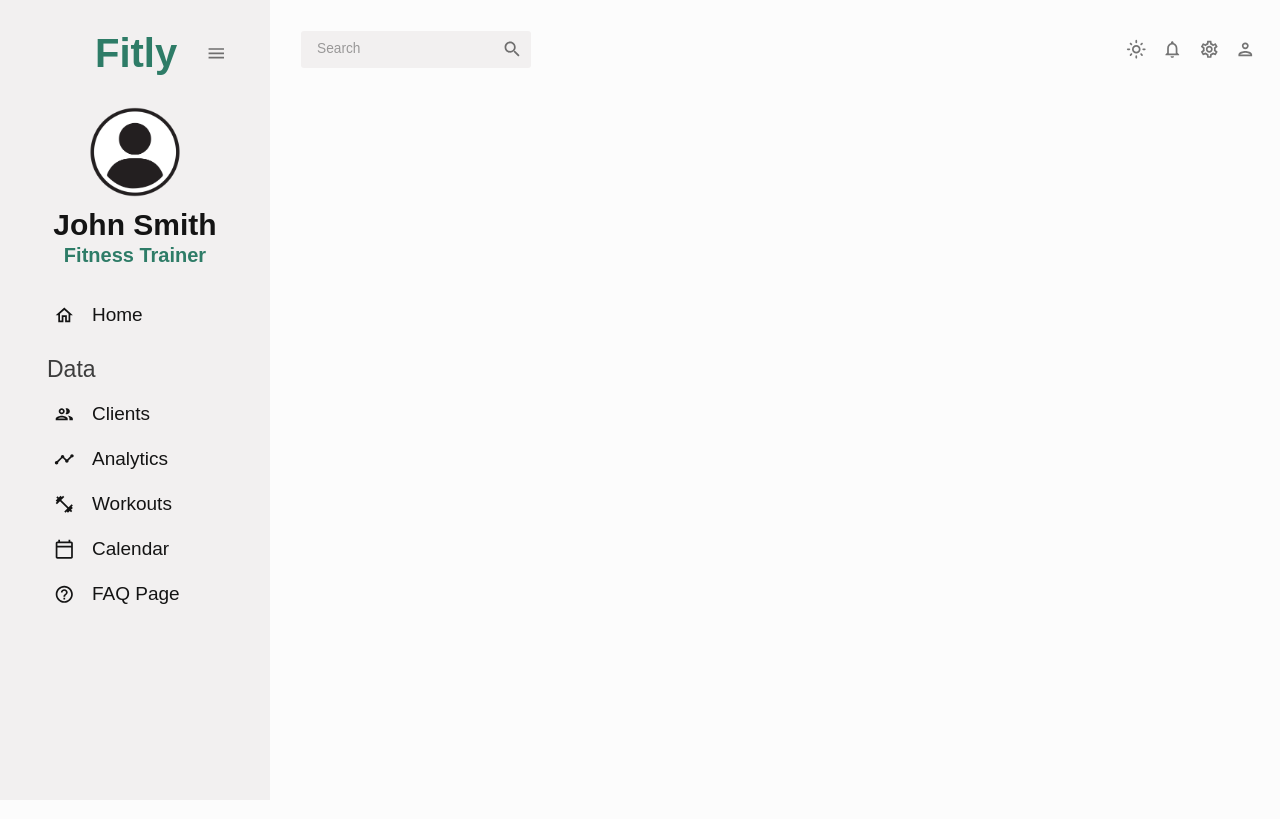
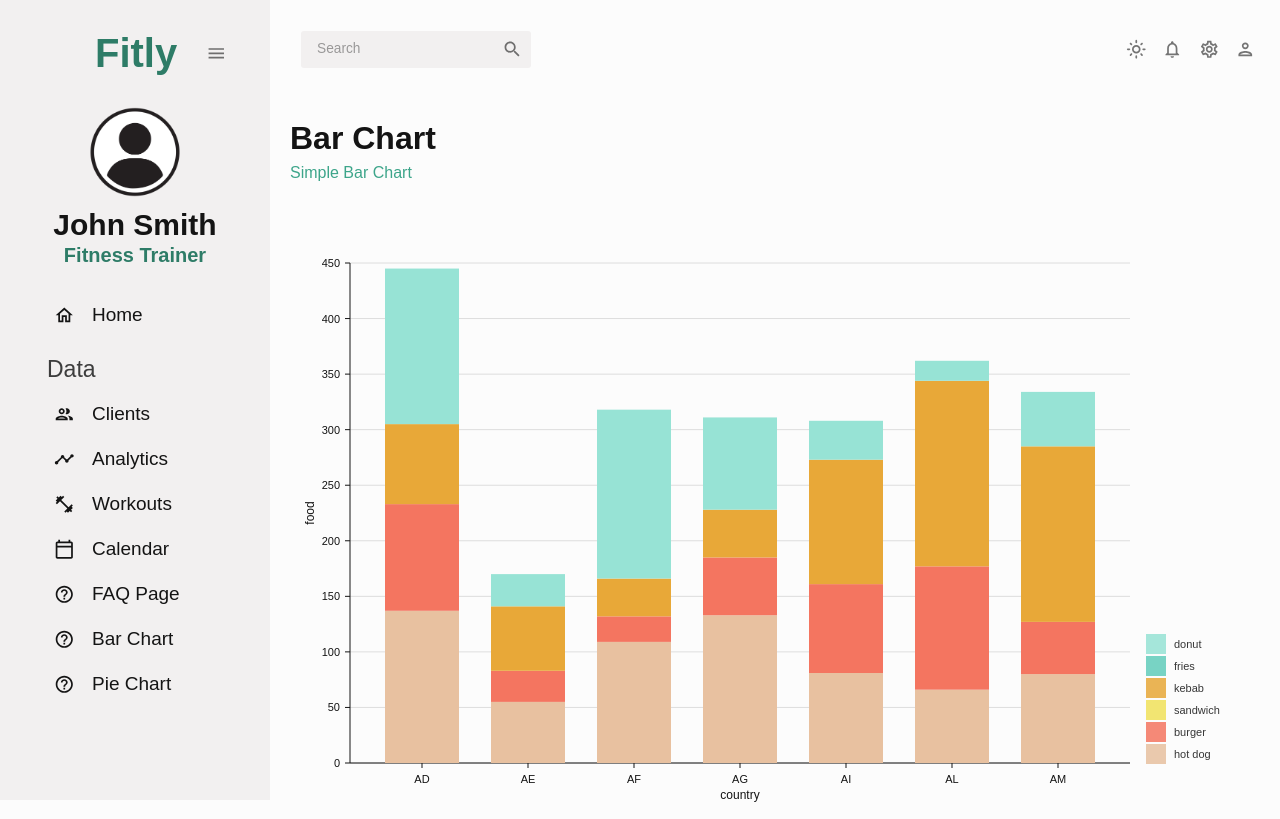
Before and after one commit to alantientran/Convergent-Health-Tech-Watch-Site, a React (Create React App) app in the folder on-the-watch/: page /bar in a window 1280 px wide. Built offline with nearby package versions, Linux system fonts and the light colour scheme.

Commit message:
added bar and pie chart

```diff
--- a/on-the-watch/src/App.js
+++ b/on-the-watch/src/App.js
@@ -6,10 +6,11 @@
 //import Home from "./scenes/home"
 import Dashboard from "./scenes/dashboard";
 import Clients from "./scenes/client";
-// import Bar from "./scenes/bar";
+import Bar from "./scenes/bar";
 // import Line from "./scenes/line";
 import Form from "./scenes/form";
 import Calendar from "./scenes/calendar";
+import Pie from "./scenes/pie";
 
 function App() {
   const [theme, colorMode] = useMode();
@@ -26,9 +27,10 @@
               <Route path="/dashboard" element={<Dashboard />} />
               <Route path="/clients" element={<Clients />} />
               <Route path="/form" element={<Form />} />
-              {/* <Route path="/bar" element={<Bar />} /> */}
+              <Route path="/bar" element={<Bar />} />
               {/* <Route path="/line" element={<Line />} /> */}
               <Route path="/calendar" element={<Calendar />} />
+              <Route path="/pie" element={<Pie />} />
             </Routes>
           </main>
         </div>
--- /dev/null
+++ b/on-the-watch/src/components/BarChart.jsx
@@ -0,0 +1,162 @@
+import { useTheme } from "@mui/material";
+import { ResponsiveBar } from "@nivo/bar";
+import { tokens } from "../theme";
+import { mockBarData as data} from "../data/mockData";
+
+
+const BarChart = ({isDashboard = false}) => {
+    const theme = useTheme();
+    const colors = tokens(theme.palette.mode);
+
+    return (
+        <ResponsiveBar
+        data={data}
+        theme ={{
+            axis:{
+                domain:{
+                    line:{
+                        stroke: colors.grey[100]
+                    }
+                },
+                legend: {
+                    text: {
+                        fill: colors.grey[100]
+                    }
+                },
+                ticks: {
+                    line: {
+                        stroke: colors.grey[100],
+                        strongWidth: 1
+                    },
+                    text: {
+                        fill: colors.grey[100]
+                    }
+                }
+            },
+            legends:{
+                text: {
+                    fill: colors.grey[100]
+                }
+            }
+        }}
+        keys={[
+            'hot dog',
+            'burger',
+            'sandwich',
+            'kebab',
+            'fries',
+            'donut'
+        ]}
+        indexBy="country"
+        margin={{ top: 50, right: 130, bottom: 50, left: 60 }}
+        padding={0.3}
+        valueScale={{ type: 'linear' }}
+        indexScale={{ type: 'band', round: true }}
+        colors={{ scheme: 'nivo' }}
+        defs={[
+            {
+                id: 'dots',
+                type: 'patternDots',
+                background: 'inherit',
+                color: '#38bcb2',
+                size: 4,
+                padding: 1,
+                stagger: true
+            },
+            {
+                id: 'lines',
+                type: 'patternLines',
+                background: 'inherit',
+                color: '#eed312',
+                rotation: -45,
+                lineWidth: 6,
+                spacing: 10
+            }
+        ]}
+        fill={[
+            {
+                match: {
+                    id: 'fries'
+                },
+                id: 'dots'
+            },
+            {
+                match: {
+                    id: 'sandwich'
+                },
+                id: 'lines'
+            }
+        ]}
+        borderColor={{
+            from: 'color',
+            modifiers: [
+                [
+                    'darker',
+                    1.6
+                ]
+            ]
+        }}
+        axisTop={null}
+        axisRight={null}
+        axisBottom={{
+            tickSize: 5,
+            tickPadding: 5,
+            tickRotation: 0,
+            legend: isDashboard ? undefined : 'country',
+            legendPosition: 'middle',
+            legendOffset: 32,
+            truncateTickAt: 0
+        }}
+        axisLeft={{
+            tickSize: 5,
+            tickPadding: 5,
+            tickRotation: 0,
+            legend: isDashboard ? undefined : 'food',
+            legendPosition: 'middle',
+            legendOffset: -40,
+            truncateTickAt: 0
+        }}
+        enableLabel={false}
+        labelSkipWidth={11}
+        labelSkipHeight={10}
+        labelTextColor={{
+            from: 'color',
+            modifiers: [
+                [
+                    'darker',
+                    1.6
+                ]
+            ]
+        }}
+        legends={[
+            {
+                dataFrom: 'keys',
+                anchor: 'bottom-right',
+                direction: 'column',
+                justify: false,
+                translateX: 116,
+                translateY: 1,
+                itemsSpacing: 2,
+                itemWidth: 100,
+                itemHeight: 20,
+                itemDirection: 'left-to-right',
+                itemOpacity: 0.85,
+                symbolSize: 20,
+                effects: [
+                    {
+                        on: 'hover',
+                        style: {
+                            itemOpacity: 1
+                        }
+                    }
+                ]
+            }
+        ]}
+        role="application"
+        ariaLabel="Nivo bar chart demo"
+        barAriaLabel={e=>e.id+": "+e.formattedValue+" in country: "+e.indexValue}
+    />
+    )
+}
+
+export default BarChart;
--- /dev/null
+++ b/on-the-watch/src/components/PieChart.jsx
@@ -0,0 +1,170 @@
+import { ResponsivePie } from "@nivo/pie";
+import { tokens } from "../theme";
+import { useTheme } from "@mui/material";
+import { mockPieData as data} from "../data/mockData";
+
+const PieChart = () => {
+    const theme = useTheme();
+    const colors = tokens(theme.palette.mode);
+
+    return (
+        <ResponsivePie
+        data={data}
+        theme ={{
+            axis:{
+                domain:{
+                    line:{
+                        stroke: colors.grey[100]
+                    }
+                },
+                legend: {
+                    text: {
+                        fill: colors.grey[100]
+                    }
+                },
+                ticks: {
+                    line: {
+                        stroke: colors.grey[100],
+                        strongWidth: 1
+                    },
+                    text: {
+                        fill: colors.grey[100]
+                    }
+                }
+            },
+            legends:{
+                text: {
+                    fill: colors.grey[100]
+                }
+            }
+        }}
+        margin={{ top: 40, right: 80, bottom: 80, left: 80 }}
+        innerRadius={0.5}
+        padAngle={0.7}
+        cornerRadius={3}
+        activeOuterRadiusOffset={8}
+        borderWidth={1}
+        borderColor={{
+            from: 'color',
+            modifiers: [
+                [
+                    'darker',
+                    0.2
+                ]
+            ]
+        }}
+        arcLinkLabelsSkipAngle={10}
+        arcLinkLabelsTextColor="#333333"
+        arcLinkLabelsThickness={2}
+        arcLinkLabelsColor={{ from: 'color' }}
+        enableArcLabels={false}
+        arcLabelsSkipAngle={10}
+        arcLabelsTextColor={{
+            from: 'color',
+            modifiers: [
+                [
+                    'darker',
+                    2
+                ]
+            ]
+        }}
+        defs={[
+            {
+                id: 'dots',
+                type: 'patternDots',
+                background: 'inherit',
+                color: 'rgba(255, 255, 255, 0.3)',
+                size: 4,
+                padding: 1,
+                stagger: true
+            },
+            {
+                id: 'lines',
+                type: 'patternLines',
+                background: 'inherit',
+                color: 'rgba(255, 255, 255, 0.3)',
+                rotation: -45,
+                lineWidth: 6,
+                spacing: 10
+            }
+        ]}
+        fill={[
+            {
+                match: {
+                    id: 'ruby'
+                },
+                id: 'dots'
+            },
+            {
+                match: {
+                    id: 'c'
+                },
+                id: 'dots'
+            },
+            {
+                match: {
+                    id: 'go'
+                },
+                id: 'dots'
+            },
+            {
+                match: {
+                    id: 'python'
+                },
+                id: 'dots'
+            },
+            {
+                match: {
+                    id: 'scala'
+                },
+                id: 'lines'
+            },
+            {
+                match: {
+                    id: 'lisp'
+                },
+                id: 'lines'
+            },
+            {
+                match: {
+                    id: 'elixir'
+                },
+                id: 'lines'
+            },
+            {
+                match: {
+                    id: 'javascript'
+                },
+                id: 'lines'
+            }
+        ]}
+        legends={[
+            {
+                anchor: 'bottom',
+                direction: 'row',
+                justify: false,
+                translateX: 0,
+                translateY: 56,
+                itemsSpacing: 0,
+                itemWidth: 100,
+                itemHeight: 18,
+                itemTextColor: '#999',
+                itemDirection: 'left-to-right',
+                itemOpacity: 1,
+                symbolSize: 18,
+                symbolShape: 'circle',
+                effects: [
+                    {
+                        on: 'hover',
+                        style: {
+                            itemTextColor: '#000'
+                        }
+                    }
+                ]
+            }
+        ]}
+    />
+    )
+}
+
+export default PieChart;
--- /dev/null
+++ b/on-the-watch/src/scenes/bar/index.jsx
@@ -0,0 +1,16 @@
+import {Box} from "@mui/material";
+import Header from "../../components/Header";
+import BarChart from "../../components/BarChart";
+
+const Bar = () => {
+    return (
+        <Box m="20px">
+            <Header title="Bar Chart" subtitle="Simple Bar Chart" />
+            <Box height = "75vh">
+                <BarChart />
+            </Box>
+        </Box>
+    );
+};
+
+export default Bar;
--- a/on-the-watch/src/scenes/global/Sidebar.jsx
+++ b/on-the-watch/src/scenes/global/Sidebar.jsx
@@ -182,6 +182,20 @@
               selected={selected}
               setSelected={setSelected}
             />
+            <Item
+              title="Bar Chart"
+              to="/bar"
+              icon={<HelpOutlineOutlinedIcon />}
+              selected={selected}
+              setSelected={setSelected}
+            />
+            <Item
+              title="Pie Chart"
+              to="/pie"
+              icon={<HelpOutlineOutlinedIcon />}
+              selected={selected}
+              setSelected={setSelected}
+            />
           </Box>
         </Menu>
       </ProSidebar>
--- /dev/null
+++ b/on-the-watch/src/scenes/pie/index.jsx
@@ -0,0 +1,16 @@
+import {Box} from "@mui/material";
+import Header from "../../components/Header";
+import PieChart from "../../components/PieChart";
+
+const Pie = () => {
+    return (
+        <Box m="20px">
+            <Header title="Pie Chart" subtitle="Simple Pie Chart" />
+            <Box height = "75vh">
+                <PieChart />
+            </Box>
+        </Box>
+    );
+};
+
+export default Pie;
```
